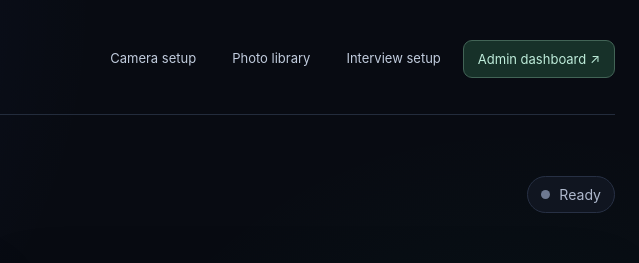
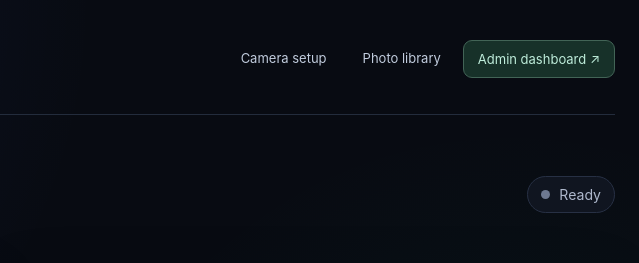
Before and after one commit to devblu20/Virtual-Cam, a website built with Vite: page index.html in a window 1280 px wide. Shown: the top 263 px of the page, 641-1280 px from the left. Built offline with nearby package versions, Linux system fonts and the light colour scheme.

Commit message:
Remove Interview setup navigation link

```diff
--- a/index.html
+++ b/index.html
@@ -18,7 +18,7 @@
           <p class="product-brand">A product by <strong>Bluqq</strong></p>
           </div>
         </div>
-        <nav class="page-nav" aria-label="Studio sections"><a href="#setupPanel">Camera setup</a><a href="#librarySection">Photo library</a><a href="/interview.html">Interview setup</a><a class="admin-link" href="/admin.html" target="_blank" rel="noopener" title="Opens in a new tab. A separate administrator key is required.">Admin dashboard <span aria-hidden="true">↗</span></a></nav>
+        <nav class="page-nav" aria-label="Studio sections"><a href="#setupPanel">Camera setup</a><a href="#librarySection">Photo library</a><a class="admin-link" href="/admin.html" target="_blank" rel="noopener" title="Opens in a new tab. A separate administrator key is required.">Admin dashboard <span aria-hidden="true">↗</span></a></nav>
       </header>
 
       <section class="studio-heading" aria-labelledby="studioTitle">
```
